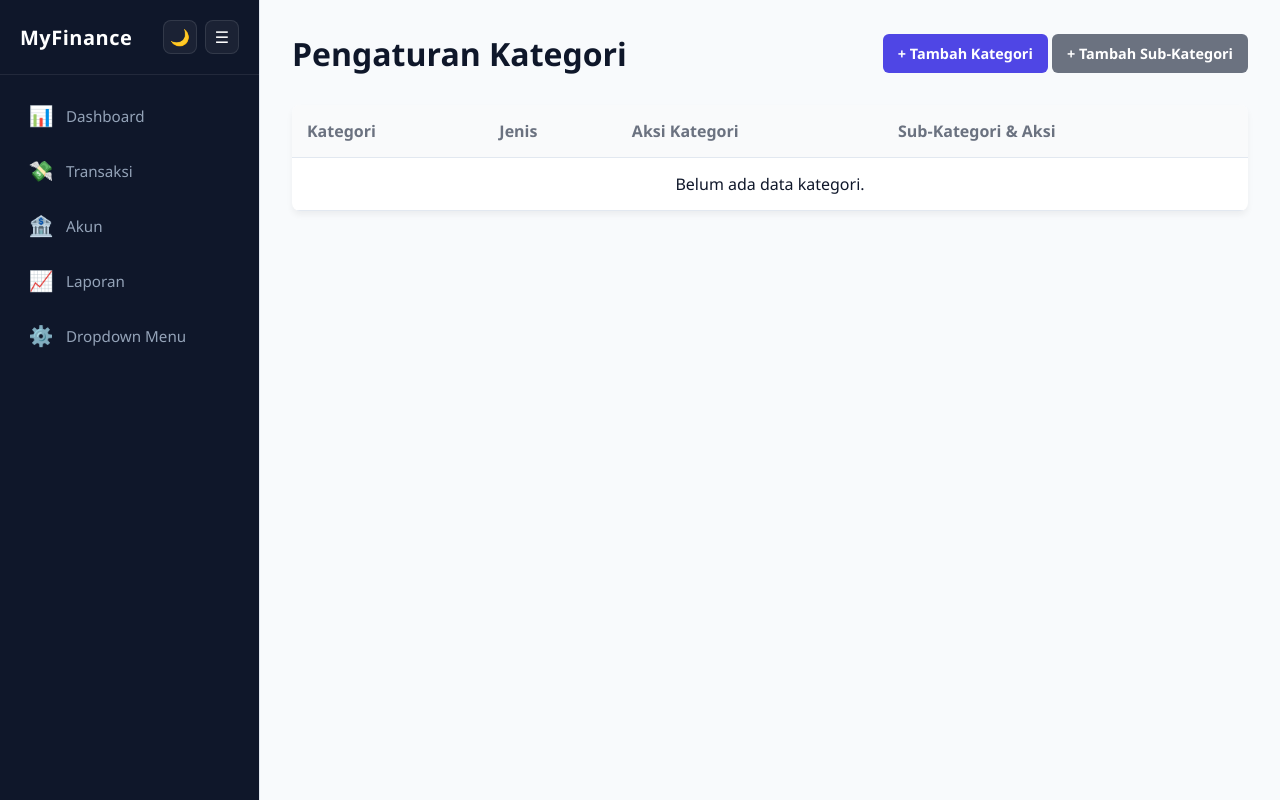
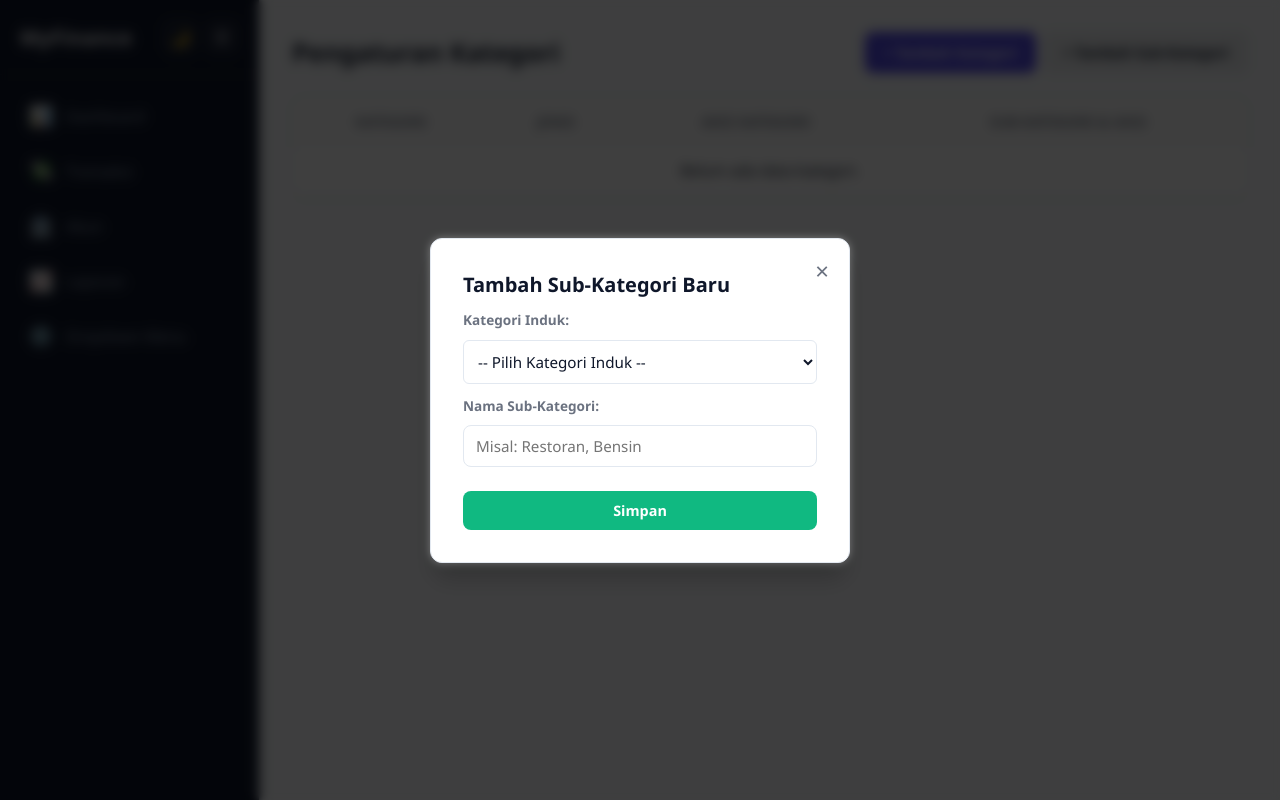
Before and after one commit to 230055Fawwaz/MyFinance, a Flask app: page /dropdown in a window 1280 px wide. Run offline with Flask 3, Linux system fonts and the light colour scheme; data that the repository does not hold is empty.

Commit message:
refactor: polish style for dropdown page

```diff
--- a/app/static/css/dropdown.css
+++ b/app/static/css/dropdown.css
@@ -7,21 +7,42 @@
      - Mengatur tampilan halaman dashboard
    ========================================== */
 
+   /* ==========================================================================
+   Header Konten & Tata Letak Tombol
+   ========================================================================== */
 .content-header {
     display: flex;
     justify-content: space-between;
     align-items: center;
-    margin-bottom: 30px;
+    margin-bottom: 1.5rem;
 }
 
+.content-header h1 {
+    font-size: 1.6rem;
+    font-weight: 700;
+    color: var(--text-main);
+}
+
+.header-actions {
+    display: flex;
+    gap: 8px;
+}
+
+/* ==========================================================================
+   Komponen Tombol (Buttons)
+   ========================================================================== */
 .btn {
-    padding: 10px 15px;
+    padding: 10px 18px;
     border: none;
-    border-radius: 6px;
+    border-radius: 8px;
     cursor: pointer;
     font-weight: 600;
     font-size: 0.9rem;
-    transition: background 0.2s;
+    transition: background 0.2s, transform 0.1s;
+}
+
+.btn:active {
+    transform: scale(0.98);
 }
 
 .btn-primary {
@@ -34,55 +55,70 @@
 }
 
 .btn-secondary {
-    background-color: var(--secondary-color);
-    color: white;
+    background-color: rgba(0, 0, 0, 0.05);
+    color: var(--text-main);
+    border: 1px solid var(--border-color);
+}
+[data-theme="dark"] .btn-secondary {
+    background-color: rgba(255, 255, 255, 0.05);
+}
+
+.btn-secondary:hover {
+    background-color: rgba(0, 0, 0, 0.1);
+}
+[data-theme="dark"] .btn-secondary:hover {
+    background-color: rgba(255, 255, 255, 0.1);
 }
 
 .btn-success {
     background-color: var(--success-color);
     color: white;
     width: 100%;
-    margin-top: 15px;
 }
 
+.btn-success:hover {
+    filter: brightness(0.95);
+}
+
+/* Tombol Edit & Hapus */
 .btn-edit, .btn-hapus {
-    padding: 6px 10px;
+    padding: 6px 12px;
     border: none;
-    border-radius: 4px;
+    border-radius: 6px;
     cursor: pointer;
     font-size: 0.8rem;
+    font-weight: 600;
     color: white;
+    transition: background 0.2s;
 }
 
 .btn-edit {
     background-color: #F59E0B;
+    margin-right: 4px;
+}
+
+.btn-edit:hover {
+    background-color: #D97706;
 }
 
 .btn-hapus {
     background-color: var(--danger-color);
 }
 
-.close-btn {
-    position: absolute;
-    top: 15px;
-    right: 20px;
-    font-size: 1.5rem;
-    cursor: pointer;
-    color: var(--secondary-color);
+.btn-hapus:hover {
+    filter: brightness(0.85);
 }
 
-.close-btn:hover {
-    color: var(--danger-color);
-}
-
-/* =========================================
-   Tabel Data
-========================================= */
+/* ==========================================================================
+   Komponen Tabel Utama (Master Data Table)
+   ========================================================================== */
 .table-container {
     background-color: var(--card-bg);
-    border-radius: 8px;
-    box-shadow: 0 4px 6px rgb(0 0 0 / 5%);
+    border-radius: 12px;
+    border: 1px solid var(--border-color);
+    box-shadow: 0 4px 6px -1px rgba(0, 0, 0, 0.02);
     overflow: hidden;
+    transition: background-color 0.3s, border-color 0.3s;
 }
 
 .data-table {
@@ -91,86 +127,56 @@
 }
 
 .data-table th, .data-table td {
-    padding: 15px;
-    text-align: left;
+    padding: 14px 16px;
     border-bottom: 1px solid var(--border-color);
+    font-size: 0.95rem;
+    vertical-align: top; /* Membuat baris teks tetap sejajar rapi saat sub-kategori memanjang ke bawah */
+    transition: border-color 0.3s, background-color 0.3s;
 }
 
 .data-table th {
-    background-color: #F9FAFB;
+    background-color: rgba(0, 0, 0, 0.02);
     font-weight: 600;
     color: var(--secondary-color);
+    font-size: 0.85rem;
+    text-transform: uppercase;
+    letter-spacing: 0.5px;
+}
+[data-theme="dark"] .data-table th {
+    background-color: rgba(255, 255, 255, 0.02);
 }
 
 .data-table tbody tr:hover {
-    background-color: #F3F4F6;
+    background-color: rgba(0, 0, 0, 0.01);
+}
+[data-theme="dark"] .data-table tbody tr:hover {
+    background-color: rgba(255, 255, 255, 0.02);
 }
 
-.data-table ul {
-    padding-left: 20px;
+/* Styling Lencana Kategori Keuangan (Badges) */
+.teks-pemasukan, .teks-pengeluaran {
+    display: inline-block;
+    padding: 4px 10px;
+    border-radius: 50px;
+    font-size: 0.75rem;
+    font-weight: 700;
+    text-transform: uppercase;
+    letter-spacing: 0.5px;
 }
 
 .teks-pemasukan {
-    color: #28a745;
-    font-weight: bold;
+    background-color: rgba(16, 185, 129, 0.15);
+    color: #10B981;
 }
 
 .teks-pengeluaran {
-    color: #dc3545;
-    font-weight: bold;
+    background-color: rgba(244, 63, 94, 0.15);
+    color: #F43F5E;
 }
 
-/* =========================================
-   Modal Pop-up
-========================================= */
-.modal {
-    display: none;
-    position: fixed;
-    z-index: 1000;
-    left: 0;
-    top: 0;
-    width: 100%;
-    height: 100%;
-    background-color: rgb(0 0 0 / 50%);
-    align-items: center;
-    justify-content: center;
-}
-
-.modal-content {
-    background-color: var(--card-bg);
-    padding: 30px;
-    border-radius: 8px;
-    width: 100%;
-    max-width: 400px;
-    box-shadow: 0 10px 25px rgb(0 0 0 / 20%);
-    position: absolute;
-    top: 50%;
-    left: 50%;
-    transform: translate(-50%, -50%);
-}
-
-form label {
-    display: block;
-    margin-bottom: 8px;
-    margin-top: 15px;
-    font-weight: 500;
-}
-
-form input, form select, form textarea {
-    width: 100%;
-    padding: 10px;
-    border: 1px solid var(--border-color);
-    border-radius: 6px;
-    font-size: 1rem;
-    background-color: white;
-    font-family: inherit;
-    resize: vertical;
-}
-
-form button[type="submit"] {
-    margin-top: 20px;
-}
-
+/* ==========================================================================
+   Struktur Visual List Daftar Sub-Kategori (Nested List)
+   ========================================================================== */
 .subkategori-list {
     list-style-type: none;
     padding-left: 0;
@@ -182,14 +188,118 @@
     justify-content: space-between;
     align-items: center;
     padding: 8px 0;
-    border-bottom: 1px solid #eee;
+    border-bottom: 1px solid var(--border-color);
+    transition: border-color 0.3s;
 }
 
 .subkategori-item:last-child {
     border-bottom: none;
 }
 
+.subkategori-item span {
+    font-weight: 500;
+    color: var(--text-main);
+}
+
 .action-buttons {
     display: flex;
-    gap: 5px;
+    gap: 4px;
 }
+
+/* Mengecilkan sedikit ukuran tombol edit/hapus khusus di dalam daftar sub-kategori */
+.subkategori-item .btn-edit, .subkategori-item .btn-hapus {
+    padding: 4px 8px;
+    font-size: 0.75rem;
+    border-radius: 4px;
+}
+
+/* ==========================================================================
+   Jendela Dialog Pop-up (Modal Universal)
+   ========================================================================== */
+.modal {
+    position: fixed;
+    z-index: 1000;
+    left: 0;
+    top: 0;
+    width: 100%;
+    height: 100%;
+    background-color: rgba(0, 0, 0, 0.5);
+    backdrop-filter: blur(4px);
+    display: flex;
+    align-items: center;
+    justify-content: center;
+}
+
+.modal-content {
+    background-color: var(--card-bg);
+    padding: 2rem;
+    border-radius: 12px;
+    width: 90%;
+    max-width: 420px;
+    box-shadow: 0 20px 25px -5px rgba(0, 0, 0, 0.1);
+    border: 1px solid var(--border-color);
+    position: relative;
+    animation: modalAppear 0.2s cubic-bezier(0.16, 1, 0.3, 1);
+}
+
+@keyframes modalAppear {
+    from { opacity: 0; transform: scale(0.96); }
+    to { opacity: 1; transform: scale(1); }
+}
+
+.close-btn {
+    position: absolute;
+    top: 1.25rem;
+    right: 1.25rem;
+    font-size: 1.5rem;
+    cursor: pointer;
+    color: var(--secondary-color);
+    line-height: 1;
+    transition: color 0.2s;
+}
+
+.close-btn:hover {
+    color: var(--danger-color);
+}
+
+.modal h2 {
+    font-size: 1.25rem;
+    font-weight: 700;
+    color: var(--text-main);
+    margin-bottom: 0.5rem;
+}
+
+/* ==========================================================================
+   Komponen Isian Formulir (Form Fields)
+   ========================================================================== */
+form label {
+    display: block;
+    margin-bottom: 6px;
+    margin-top: 12px;
+    font-weight: 600;
+    font-size: 0.85rem;
+    color: var(--secondary-color);
+}
+
+form input, form select, form textarea {
+    width: 100%;
+    padding: 10px 12px;
+    border: 1px solid var(--border-color);
+    border-radius: 8px;
+    font-size: 0.95rem;
+    background-color: var(--card-bg);
+    color: var(--text-main);
+    font-family: inherit;
+    outline: none;
+    transition: border-color 0.2s, box-shadow 0.2s;
+    margin-top: 4px;
+}
+
+form input:focus, form select:focus, form textarea:focus {
+    border-color: var(--primary-color);
+    box-shadow: 0 0 0 3px rgba(79, 70, 229, 0.15);
+}
+
+form button[type="submit"] {
+    margin-top: 1.5rem;
+}
```
